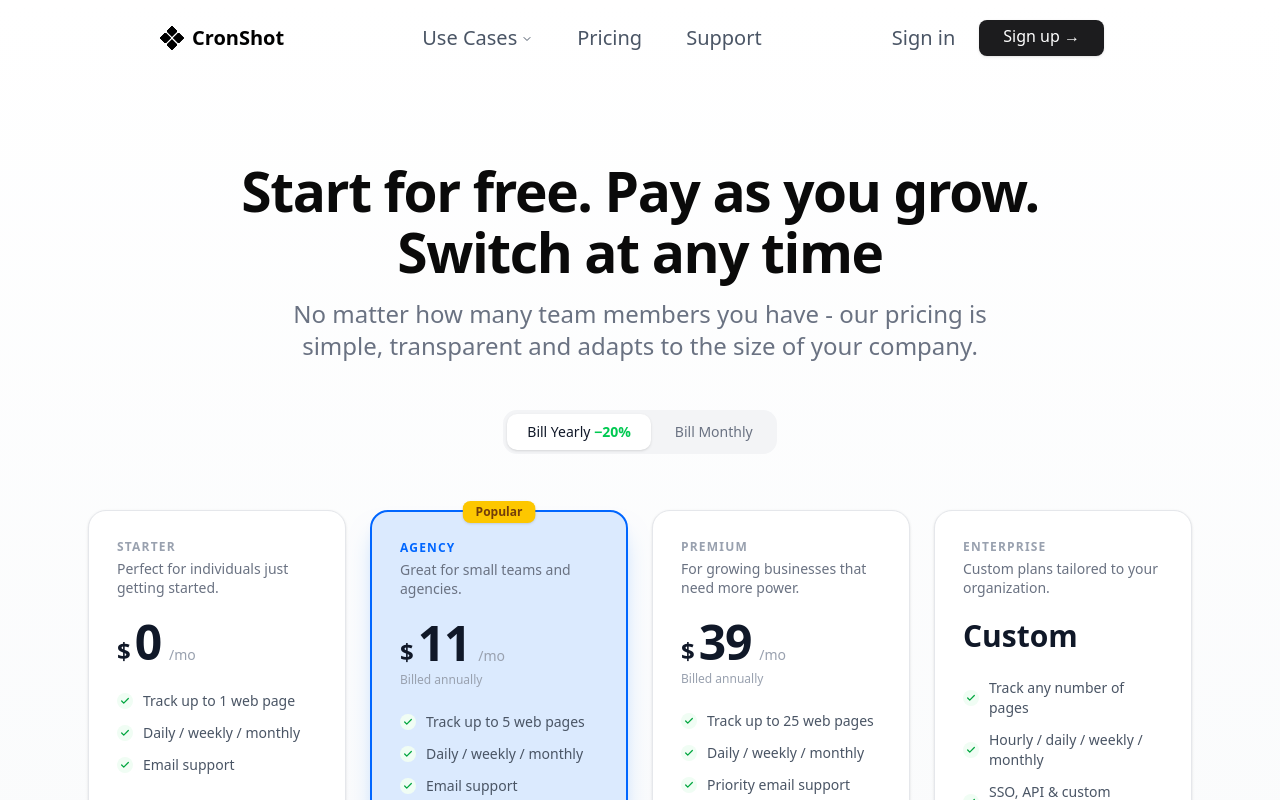
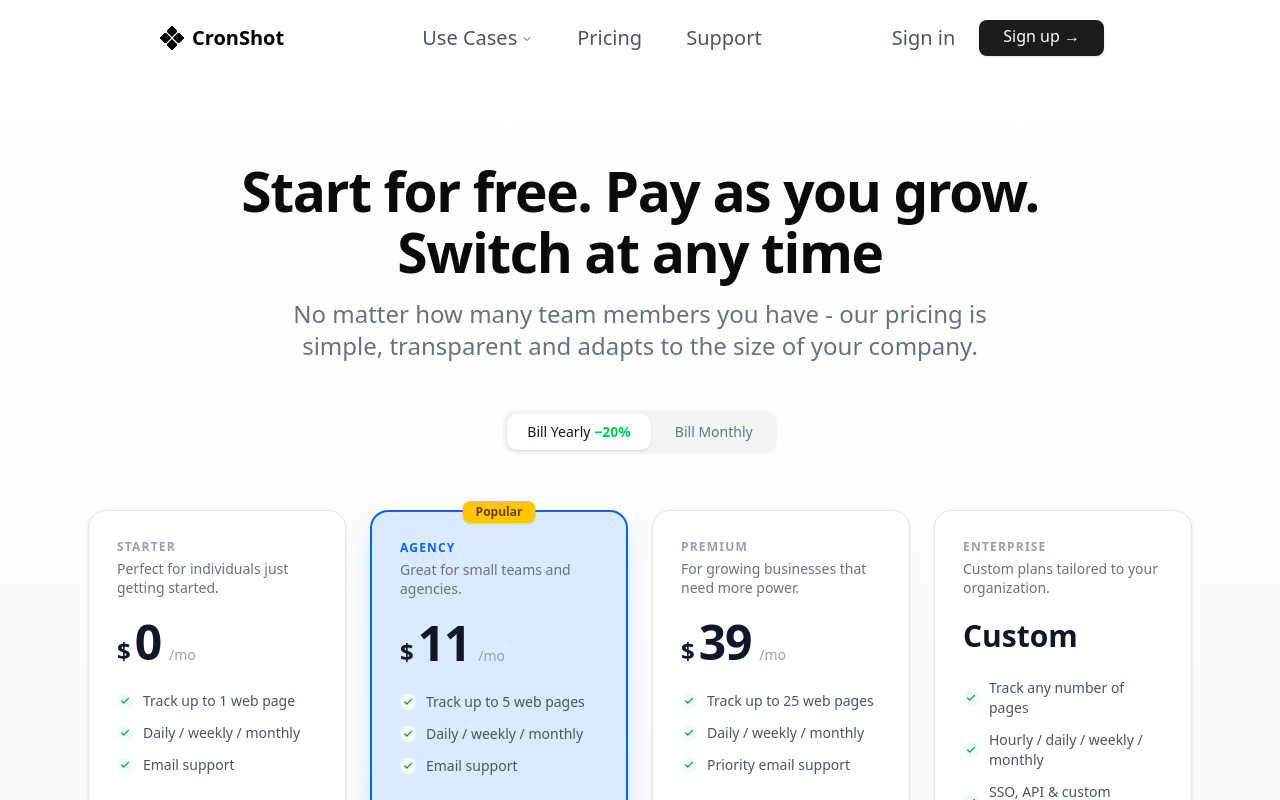
Before and after one commit to yusufislamoruk/cron-shot-landing, a Next.js app: page /pricing in a window 1280 px wide. Shown: the top 800 px of the page. Built offline with nearby package versions, Linux system fonts and the light colour scheme.

Commit message:
Fix: pricing table.

```diff
--- a/components/pricing-tables.tsx
+++ b/components/pricing-tables.tsx
@@ -185,11 +185,6 @@ export default function PricingTables() {
                                             <span className="text-sm ml-1 text-gray-400">/mo</span>
                                         </div>
                                     )}
-                                    {!plan.enterprise && annual && plan.annualPrice !== 0 && (
-                                        <p className="text-xs mt-1 text-gray-400">
-                                            Billed annually
-                                        </p>
-                                    )}
                                 </div>
 
                                 {/* Features */}
```
